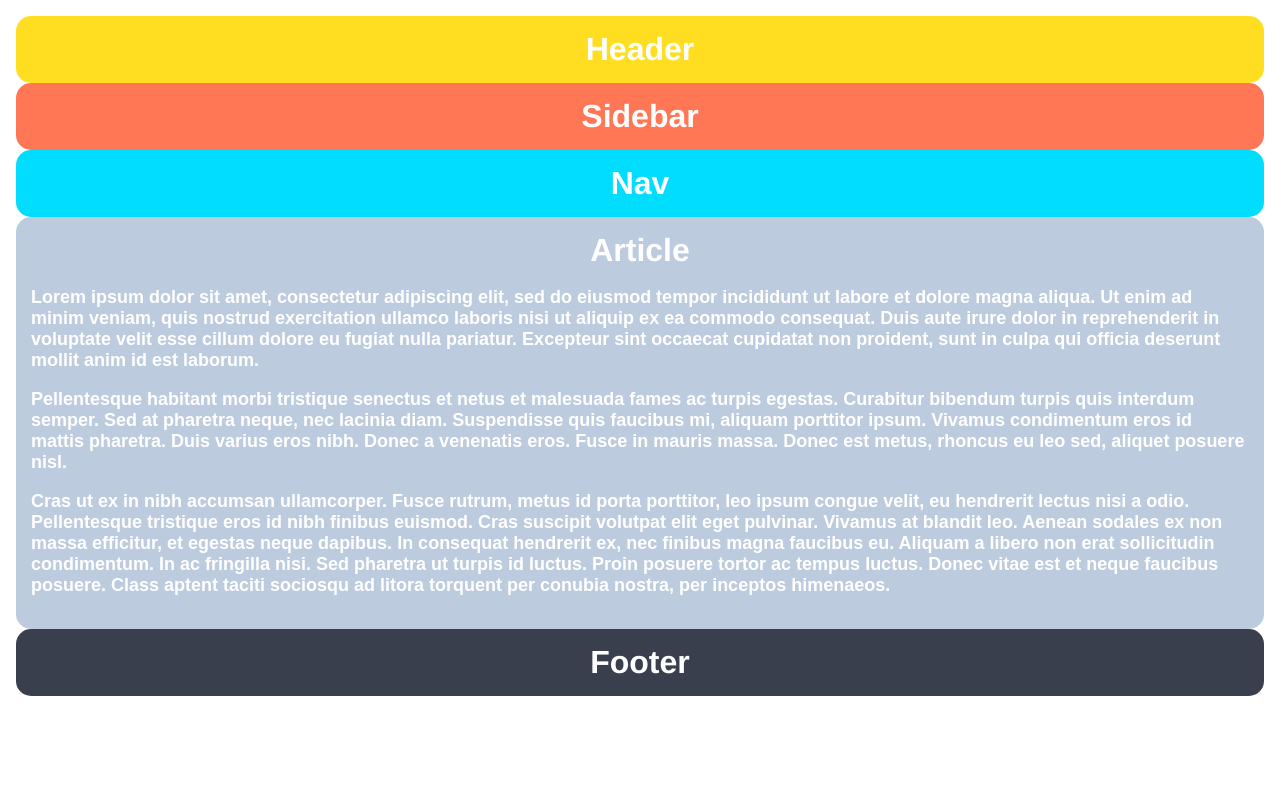
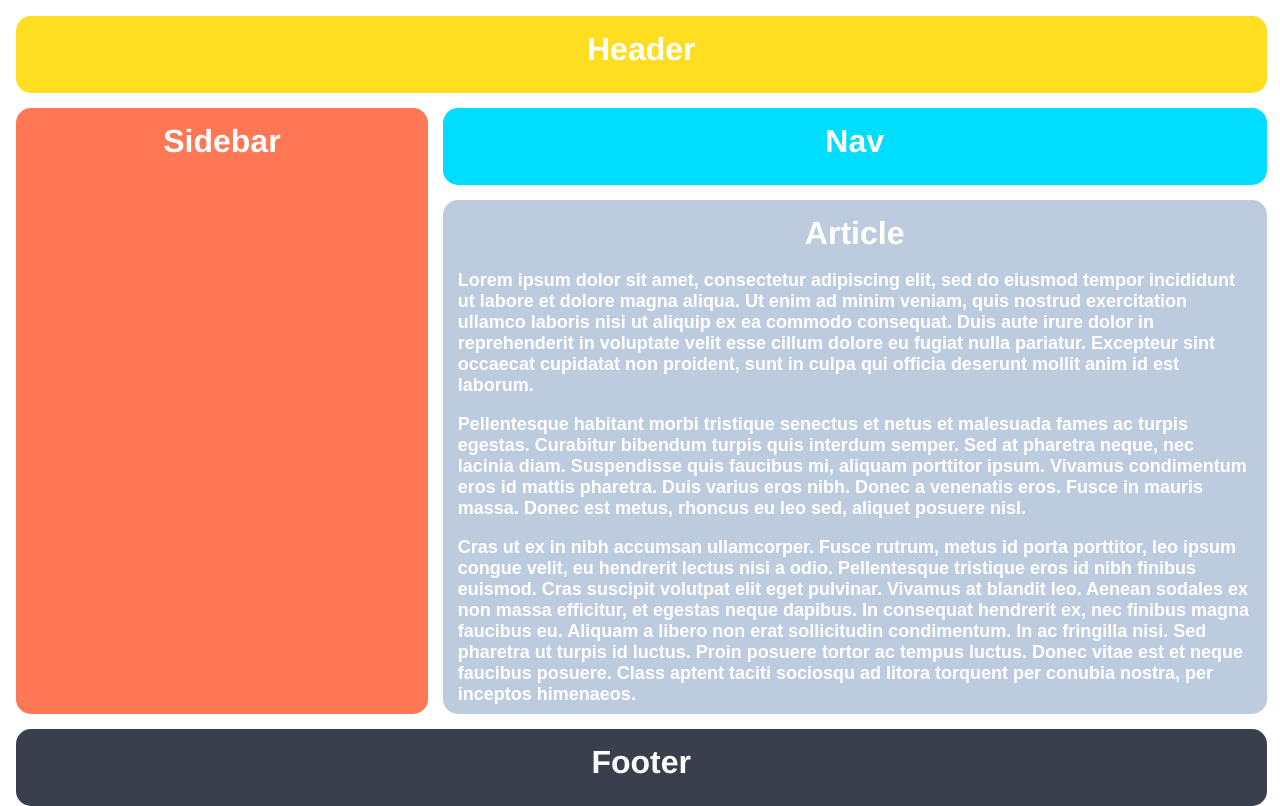
Before and after one commit to clairemanthey/odin_intermediate_projects, a plain HTML site: page css_exercises/grid/index.html in a window 1280 px wide. Drawn offline with Linux system fonts and the light colour scheme.

Commit message:
added solution to css exercise grid

```diff
--- a/css_exercises/grid/style.css
+++ b/css_exercises/grid/style.css
@@ -8,6 +8,10 @@ body, html {
   height: 100%;
   padding: 16px;
   box-sizing: border-box;
+  display: grid;
+  grid-template-columns: 33% 66%;
+  grid-template-rows: 10% 10% 67% 10%;
+  gap: 15px;
 }
 
 .container div {
@@ -17,14 +21,17 @@ body, html {
   font-weight: bold;
   color: white;
   border-radius: 15px;
+
 }
 
 .header {
   background-color: #FFDE22;
+  grid-column: 1 / 3;
 }
 
 .sidebar {
   background-color: #FF7755;
+  grid-row: 2 / 4;
 }
 
 .nav {
@@ -44,4 +51,5 @@ body, html {
 
 .footer {
   background-color: #393f4d;
+  grid-column: 1 / 3;
 }
```
Also changed, not shown: 1 other file.
